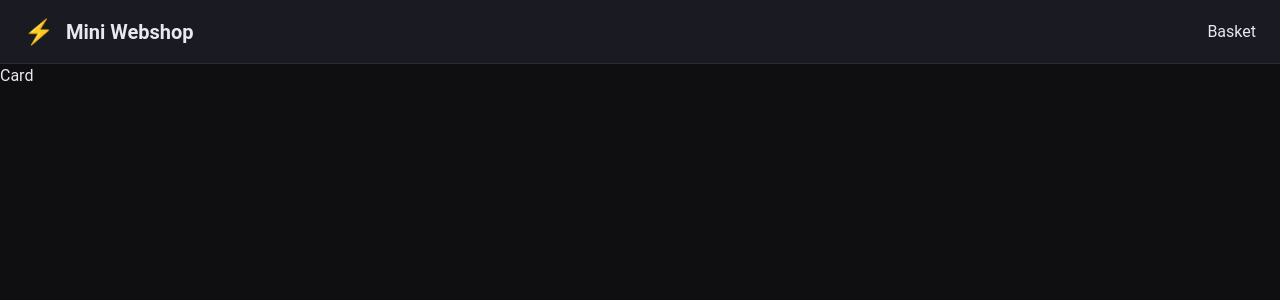
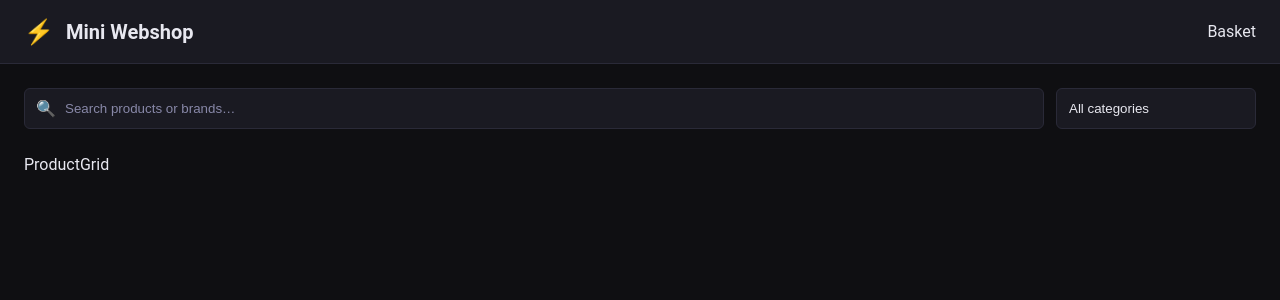
Before and after one commit to ByAliaksandr/mini-webshop, a React (Vite) app in the folder frontend/: page / in a window 1280 px wide. Shown: the top 300 px of the page. Built offline with nearby package versions, Linux system fonts and the light colour scheme.

Commit message:
feat(frontend): add SearchFilter component, update ShopPage

```diff
--- a/frontend/src/pages/ShopPage/ShopPage.module.scss
+++ b/frontend/src/pages/ShopPage/ShopPage.module.scss
@@ -0,0 +1,14 @@
+.page {
+  display: flex;
+  flex-direction: column;
+}
+
+.main {
+  flex: 1;
+
+  max-width: 1440px;
+  width: 100%;
+
+  padding: var(--space-6) var(--space-6) 48px;
+  margin: 0 auto;
+}
--- a/frontend/src/pages/ShopPage/ShopPage.tsx
+++ b/frontend/src/pages/ShopPage/ShopPage.tsx
@@ -1,10 +1,31 @@
+import { useState } from 'react';
 import { Header } from '../common/components/Header';
+import { ProductGrid } from './components/ProductGrid/ProductGrid';
+import { SearchFilter } from './components/SearchFilter';
+import styles from './ShopPage.module.scss';
 
 export const ShopPage = () => {
+  // TODO: temporary usage
+  const [categories] = useState<string[]>(['Audio', 'Laptops', 'Samsung']);
+  const [search, setSearch] = useState('');
+  const [selectedCategory, setSelectedCategory] = useState('');
+  // TODO: temporary usage end
+
   return (
-    <div>
+    <div className={styles.page}>
       <Header rightSlot={<div>Basket</div>}></Header>
-      <div>Card</div>
+
+      <main className={styles.main}>
+        <SearchFilter
+          search={search}
+          onSearchChange={setSearch}
+          categories={categories}
+          selectedCategory={selectedCategory}
+          onCategoryChange={setSelectedCategory}
+        />
+
+        <ProductGrid></ProductGrid>
+      </main>
     </div>
   );
 };
--- /dev/null
+++ b/frontend/src/pages/ShopPage/components/ProductGrid/ProductGrid.tsx
@@ -0,0 +1,3 @@
+export const ProductGrid = () => {
+  return <>ProductGrid</>;
+};
--- /dev/null
+++ b/frontend/src/pages/ShopPage/components/SearchFilter.module.scss
@@ -0,0 +1,47 @@
+.bar {
+  display: flex;
+
+  margin-bottom: var(--space-6);
+
+  gap: var(--space-3);
+}
+
+.searchWrapper {
+  position: relative;
+
+  flex: 1;
+}
+
+.searchIcon {
+  position: absolute;
+
+  left: var(--space-3);
+  top: 50%;
+  transform: translateY(-50%);
+
+  pointer-events: none;
+}
+
+.searchInput {
+  width: 100%;
+
+  padding: var(--space-3) var(--space-3) var(--space-3) 40px;
+
+  background: var(--color-surface);
+  color: var(--color-text);
+  border: 1px solid var(--color-border);
+  border-radius: var(--radius-sm);
+
+  &::placeholder {
+    color: var(--color-text-muted);
+  }
+
+  &:focus {
+    outline: none;
+    border-color: var(--color-accent);
+  }
+}
+
+.categories {
+  width: 200px;
+}
--- /dev/null
+++ b/frontend/src/pages/ShopPage/components/SearchFilter.tsx
@@ -0,0 +1,43 @@
+import { Dropdown } from '../../common/components/Dropdown';
+import styles from './SearchFilter.module.scss';
+
+type Props = {
+  search: string;
+  onSearchChange: (val: string) => void;
+  categories: string[];
+  selectedCategory: string;
+  onCategoryChange: (val: string) => void;
+};
+
+export const SearchFilter = ({
+  search,
+  onSearchChange,
+  categories,
+  selectedCategory,
+  onCategoryChange,
+}: Props) => {
+  const categoryOptions = [
+    { label: 'All categories', value: '' },
+    ...categories.map((category) => ({ label: category, value: category })),
+  ];
+
+  return (
+    <div className={styles.bar}>
+      <div className={styles.searchWrapper}>
+        <span className={styles.searchIcon}>🔍</span>
+        <input
+          className={styles.searchInput}
+          type="search"
+          placeholder="Search products or brands…"
+          value={search}
+          onChange={(e) => onSearchChange(e.target.value)}
+          aria-label="Search products"
+        />
+      </div>
+
+      <div className={styles.categories}>
+        <Dropdown options={categoryOptions} value={selectedCategory} onChange={onCategoryChange} />
+      </div>
+    </div>
+  );
+};
```
Also changed, not shown: frontend/src/pages/ShopPage/components/ProductGrid/ProductGrid.module.scss (added).
